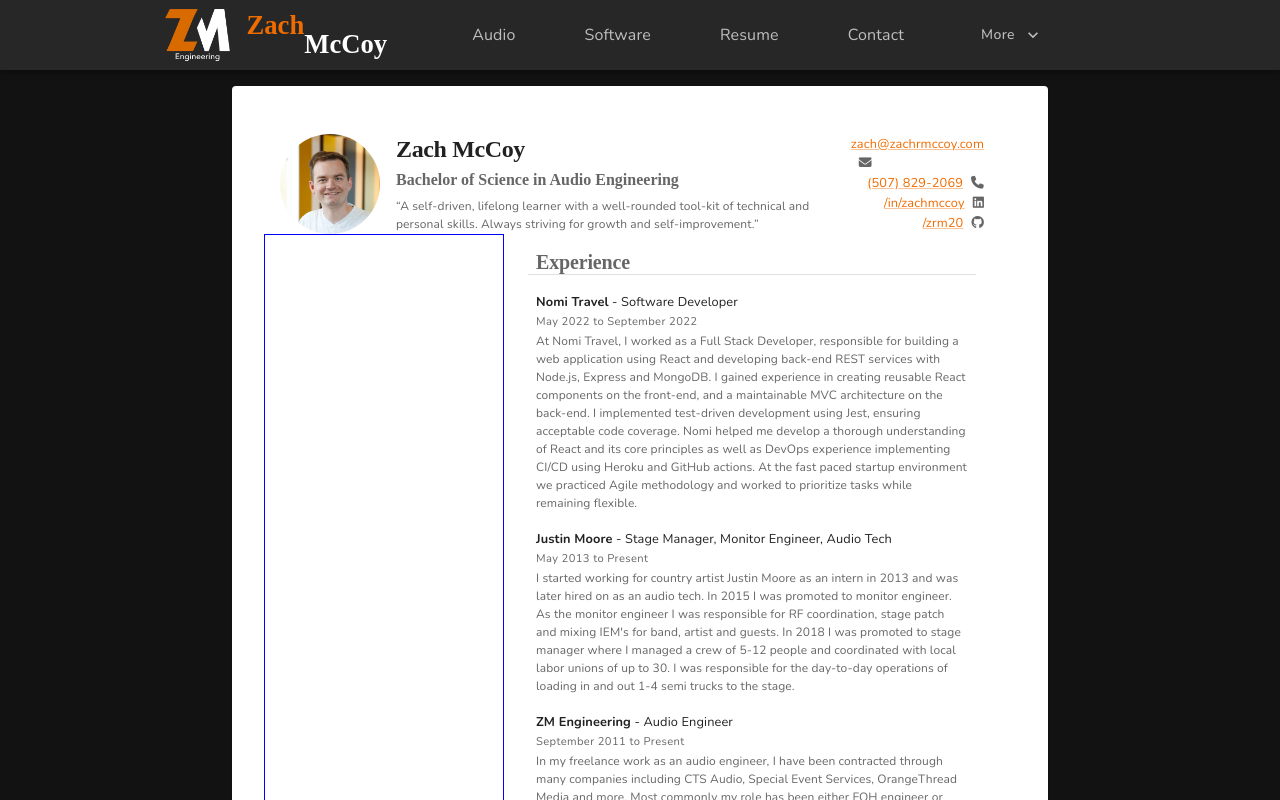
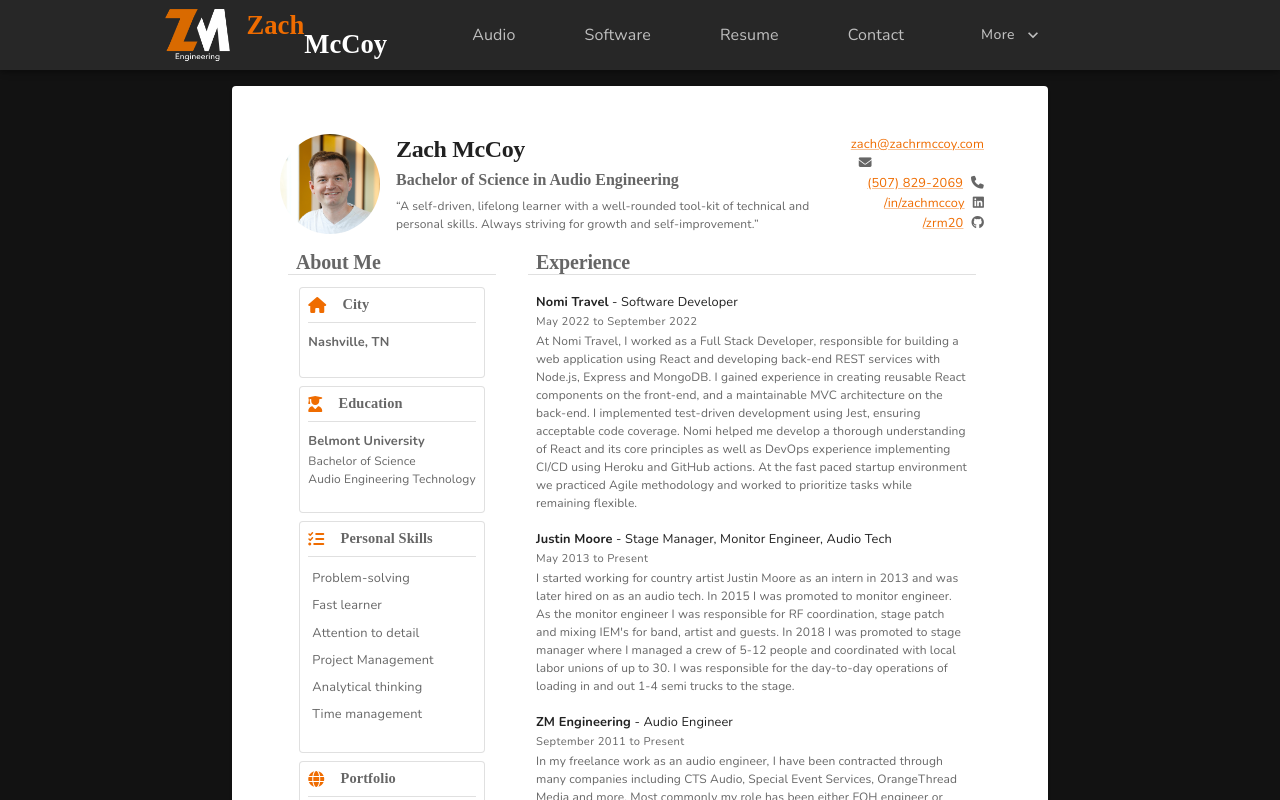
Before and after one commit to zrm20/zm-portfolio, a React (Create React App) app: page /resume in a window 1280 px wide. Shown: the top 800 px of the page. Built offline with nearby package versions, Linux system fonts and the light colour scheme; a web font is replaced by a local one.

Commit message:
add about section

```diff
--- a/src/components/resume/Resume/Resume.tsx
+++ b/src/components/resume/Resume/Resume.tsx
@@ -1,8 +1,8 @@
 import { Paper, Grid } from "@mui/material";
 import React from "react";
+import ResumeAboutMe from "../ResumeAboutMe/ResumeAboutMe";
 import ResumeExperience from "../ResumeExperience/ResumeExperience";
 import ResumeHeader from "../ResumeHeader/ResumeHeader";
-import ResumeQRCodes from "../ResumeQRCodes/ResumeQRCodes";
 import ResumeTechnicalSkills from "../ResumeTechnicalSkills/ResumeTechnicalSkills";
 
 import useStyles from "./Resume.styles";
@@ -23,10 +23,11 @@
       <Grid sx={styles.innerContainer} container spacing={2} >
         <ResumeHeader xs={12} />
 
-        <Grid item xs={12} md={4} sx={{ border: '1px solid blue'}} />
+        <ResumeAboutMe xs={12} md={4} />
+
         <ResumeExperience xs={12} md={8} experiences={props.experiences} />
 
-        <ResumeQRCodes xs={12} md={5}/>
+        <Grid item xs={12} md={5}/>
 
         <ResumeTechnicalSkills
           xs={12}
--- /dev/null
+++ b/src/components/resume/ResumeAboutCardItem/ResumeAboutCardItem.styles.ts
@@ -0,0 +1,33 @@
+import { SxProps } from "@mui/material";
+
+interface Style {
+  root: SxProps;
+  header: SxProps;
+};
+
+export default function useStyles(): Style {
+
+  return {
+    root: {
+      color: 'text.secondary',
+      display: 'flex',
+      flexDirection: 'column',
+      justifyContent: 'center',
+      m: 1 / 2,
+      '& .MuiDivider-root': {
+        my: 1
+      },
+      '& .MuiCardContent-root': {
+        p: 1,
+      },
+    },
+    header: {
+      display: 'flex',
+      alignItems: 'center',
+      '& i': {
+        mr: 2,
+        color: 'primary.main'
+      }
+    }
+  }
+};
--- /dev/null
+++ b/src/components/resume/ResumeAboutCardItem/ResumeAboutCardItem.tsx
@@ -0,0 +1,30 @@
+import React from "react";
+import { Card, CardContent, Box, Typography, Divider } from "@mui/material";
+
+import useStyles from "./ResumeAboutCardItem.styles";
+
+interface ResumeAboutCardItemProps {
+  iconClass: string;
+  title: string;
+  children?: string | JSX.Element | JSX.Element[]
+};
+
+export default function ResumeAboutCardItem(props: ResumeAboutCardItemProps): JSX.Element {
+  const styles = useStyles();
+
+  return (
+    <Card sx={styles.root} variant="outlined" component="li">
+      <CardContent>
+        <Box sx={styles.header}>
+          <i className={props.iconClass} />
+          <Typography variant="h4">{props.title}</Typography>
+        </Box>
+        {
+          Boolean(props.children) &&
+          <Divider />
+        }
+        { props.children }
+      </CardContent>
+    </Card>
+  );
+};
--- /dev/null
+++ b/src/components/resume/ResumeAboutMe/ResumeAboutMe.styles.ts
@@ -0,0 +1,48 @@
+import { SxProps } from "@mui/material";
+import { CSSProperties } from "react";
+
+interface Style {
+  root: SxProps;
+  list: SxProps;
+  personalSkillsList: SxProps;
+  qrContainer: SxProps;
+  qrCode: CSSProperties;
+};
+
+export default function useStyles(): Style {
+
+  return {
+    root: {
+      display: 'flex',
+      flexDirection: 'column',
+    },
+    list: {
+      flex: 1,
+      display: 'flex',
+      flexDirection: 'column',
+      justifyContent: 'space-evenly',
+      maxWidth: 350,
+      mx: 'auto'
+    },
+    personalSkillsList: {
+      p: 0,
+      '& .MuiListItem-root': {
+        fontSize: '.8rem',
+        p: .5
+      }
+    },
+    qrContainer: {
+      display: 'flex',
+      flexDirection: 'column',
+      alignItems: 'center',
+      '& .MuiLink-root': {
+        mt: .5,
+        fontSize: '.75rem'
+      }
+    },
+    qrCode: {
+      width: 100,
+      height: 100
+    }
+  }
+};
--- /dev/null
+++ b/src/components/resume/ResumeAboutMe/ResumeAboutMe.tsx
@@ -0,0 +1,68 @@
+import React from "react";
+import { Link as RouterLink } from "react-router-dom";
+import { Grid, GridProps, Typography, Box, List, ListItem, Link} from "@mui/material";
+
+import ResumeSectionTitle from "../ResumeSectionTitle/ResumeSectionTitle";
+import useStyles from "./ResumeAboutMe.styles";
+import { getEducation } from "../../../database/Education";
+import ResumeAboutCardItem from "../ResumeAboutCardItem/ResumeAboutCardItem";
+import { QRCodeCanvas } from "qrcode.react";
+import { PORTFOLIO_DOMAIN, PORTFOLIO_URL } from "../../../constants/urls";
+
+interface ResumeAboutMeProps extends GridProps {
+
+};
+
+export default function ResumeAboutMe(props: ResumeAboutMeProps): JSX.Element {
+  const styles = useStyles();
+  const degree = getEducation("belmont")!.details as Degree;
+
+  return (
+    <Grid item component="section" sx={styles.root} {...props} >
+      <ResumeSectionTitle to="/dev">About Me</ResumeSectionTitle>
+
+      <List sx={styles.list}>
+        <ResumeAboutCardItem
+          iconClass="fa-solid fa-house"
+          title="City"
+        >
+          <Typography variant="subtitle1"><b>Nashville, TN</b></Typography>
+        </ResumeAboutCardItem>
+
+        <ResumeAboutCardItem
+          iconClass="fa-solid fa-user-graduate"
+          title="Education"
+        >
+          <Typography variant="subtitle1"><b>{degree.school.name}</b></Typography>
+          <Typography>{degree.degree}</Typography>
+          <Typography>{degree.major}</Typography>
+        </ResumeAboutCardItem>
+
+        <ResumeAboutCardItem
+          iconClass="fa-solid fa-list-check"
+          title="Personal Skills"
+        >
+          <List sx={styles.personalSkillsList}>
+            <ListItem>Problem-solving</ListItem>
+            <ListItem>Fast learner</ListItem>
+            <ListItem>Attention to detail</ListItem>
+            <ListItem>Project Management</ListItem>
+            <ListItem>Analytical thinking</ListItem>
+            <ListItem>Time management</ListItem>
+          </List>
+        </ResumeAboutCardItem>
+
+        <ResumeAboutCardItem
+          iconClass="fa-solid fa-globe"
+          title="Portfolio"
+        >
+          <Box sx={styles.qrContainer}>
+            <QRCodeCanvas value={PORTFOLIO_URL} style={styles.qrCode}/>
+            <Link component={RouterLink} to="/" >{PORTFOLIO_DOMAIN}</Link>
+          </Box>
+        </ResumeAboutCardItem>
+
+      </List>
+    </Grid>
+  );
+};
```
